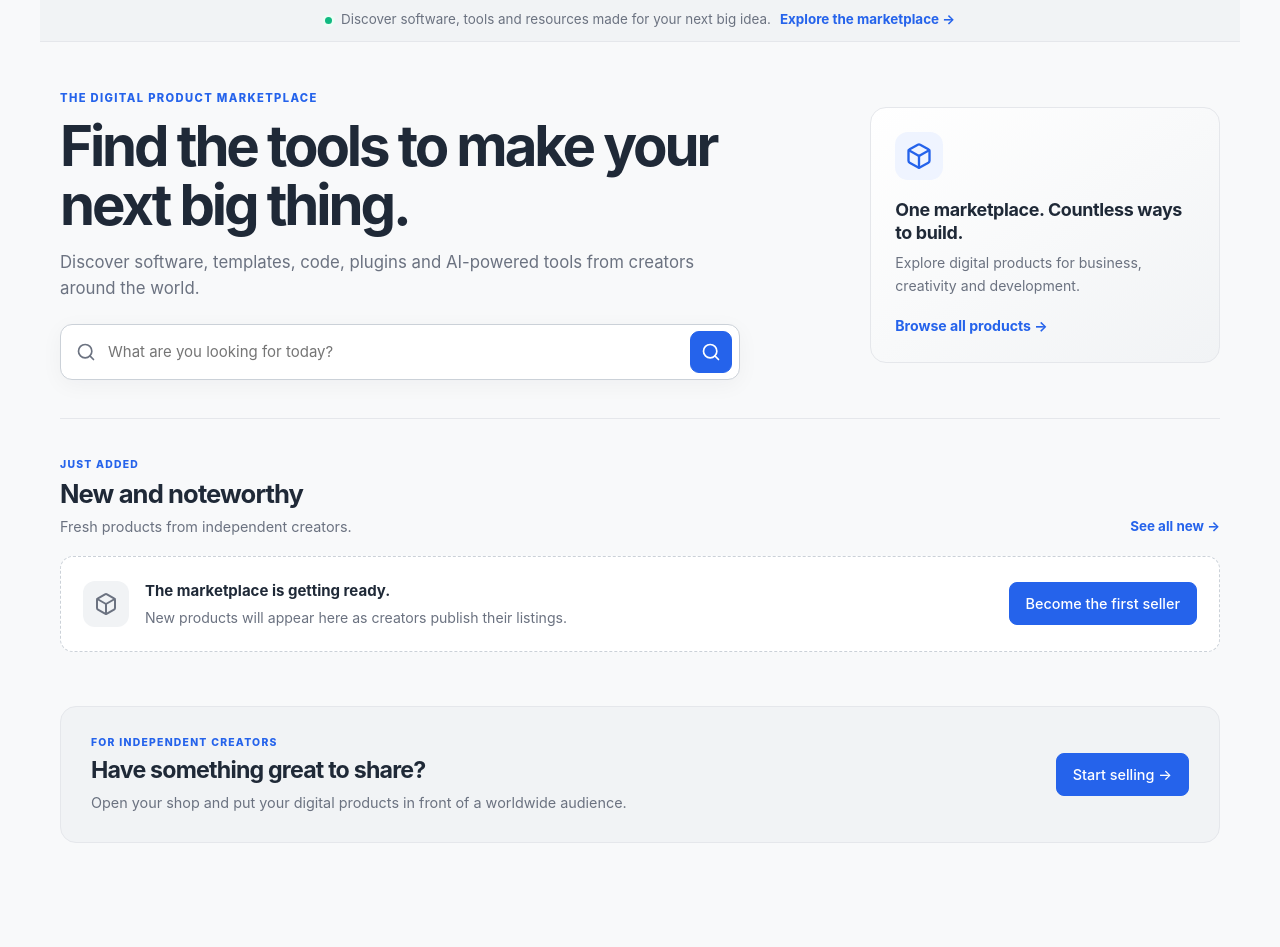
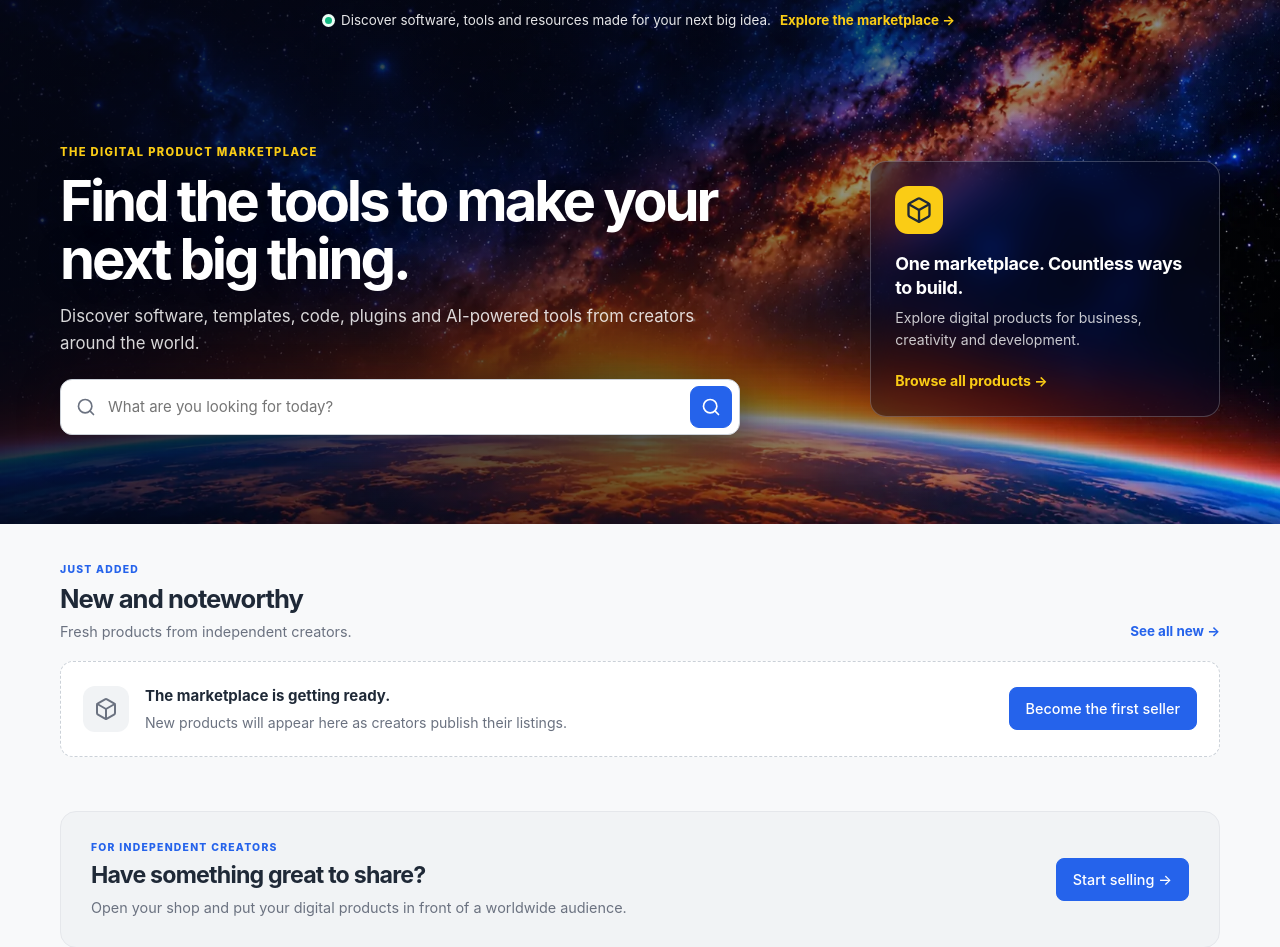
Before and after one commit to MindusX/INDPNS-MARKET, a Django app: page / in a window 1280 px wide. Shown: the part 102-1049 px from the top of the page. Run offline with Django 5.2, Linux system fonts and the light colour scheme; data that the repository does not hold is empty; parts of the project's set-up code (start-up, migrations or seed data) failed here and were passed over.

Commit message:
Add files via upload

```diff
--- a/templates/public/home.html
+++ b/templates/public/home.html
@@ -3,8 +3,15 @@
 {% block title %}{{ SITE_NAME }} — {% trans "Discover digital products" %}{% endblock %}
 {% block meta_description %}{% trans "Discover software, source code, templates, plugins, AI tools and digital products from independent creators around the world." %}{% endblock %}
 {% block main_class %}market-home{% endblock %}
+{% block extra_head %}
+<link rel="preload" as="image" type="image/webp" href="{% static 'images/hero/space-hero.webp' %}" imagesrcset="{% static 'images/hero/space-hero-sm.webp' %} 900w, {% static 'images/hero/space-hero.webp' %} 1672w" imagesizes="100vw" fetchpriority="high">
+{% endblock %}
 {% block content %}
 <div class="market-home-page">
+  <div class="market-hero">
+    <div class="market-hero-bg" aria-hidden="true">
+      <img src="{% static 'images/hero/space-hero.webp' %}" srcset="{% static 'images/hero/space-hero-sm.webp' %} 900w, {% static 'images/hero/space-hero.webp' %} 1672w" sizes="100vw" width="1672" height="941" alt="" fetchpriority="high" decoding="async">
+    </div>
   <div class="market-announcement">
     <span class="market-announcement-dot"></span>
     {% trans "Discover software, tools and resources made for your next big idea." %}
@@ -36,6 +43,7 @@
       <a href="{% url 'products:explore' %}">{% trans "Browse all products" %} →</a>
     </div>
   </section>
+  </div>
 
   {% if categories %}
   <nav class="market-category-nav" aria-label="{% trans 'Browse categories' %}">
```
